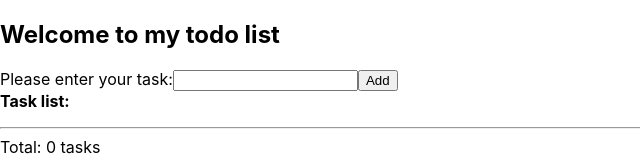
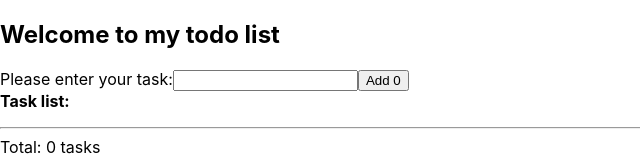
Before and after one commit to dat842000/todo, a React (Create React App) app: page / in a window 1280 px wide. Shown: the top 160 px of the page, without its empty margins (0-640 px from the left). Built offline with nearby package versions, Linux system fonts and the light colour scheme.

Commit message:
Sua bai tap 1

```diff
--- a/src/App.js
+++ b/src/App.js
@@ -9,6 +9,7 @@ function App() {
     const [tasks, setTasks] = useState([]);
     const [newTaskDescription, setNewTaskDescription] = useState("");
     const [error, setError] = useState();
+    const [counter, setCounter] = useState(0);
 
     const handleChangeNewTask = (event) => {
         const value = event.target.value;
@@ -16,18 +17,25 @@ function App() {
     };
 
     const handleClickAdd = (event) => {
+
+        setCounter(prev=>prev * 2 +1);
         // bai tap 1: check duplicate
-        setError("");
+        // asynchronous vs synchronous
+        let e = "";
+        console.log("L23: ", e);
         if (newTaskDescription === "") {
-                 setError("Task cannot be empty");
+            e = "Task cannot be empty";
+            console.log("L26: ", e);
          } else {
-             tasks.map((task, index) => {
-                 if (newTaskDescription === task) {
-                     setError("Task cannot be duplicate");
-                 }
-             })
+            for(let i=0;i<tasks.length;i++){
+                if (tasks[i].description === newTaskDescription){
+                    e = "Task cannot be duplicate";
+                    break;
+                }
+            }
          }
-         if (error === "" || error === undefined) {
+         console.log("L35: ", e);
+         if (e === "") {
              const newTask = {
                  done: false,
                  description: newTaskDescription
@@ -36,6 +44,8 @@ function App() {
              setTasks(newTaskList);
              setNewTaskDescription("");
          }
+
+         setError(error);
     };
 
     const removeTask = (indexToBeDeleted) => {
@@ -85,9 +95,8 @@ function App() {
 
     const handleCheckboxOnChange = (event, indexToBeDone) => {
         // bai tap 2
-
-
-
+        console.log(event);
+        const checked = event.target.checked;
     }
 
     return (
@@ -96,7 +105,7 @@ function App() {
             <div>
                 <span>Please enter your task:</span>
                 <input value={newTaskDescription} onChange={handleChangeNewTask}/>
-                <button onClick={handleClickAdd}>Add</button>
+                <button onClick={handleClickAdd}>Add {counter}</button>
                 <div style={errorStyle}>{error}</div>
             </div>
 
```
